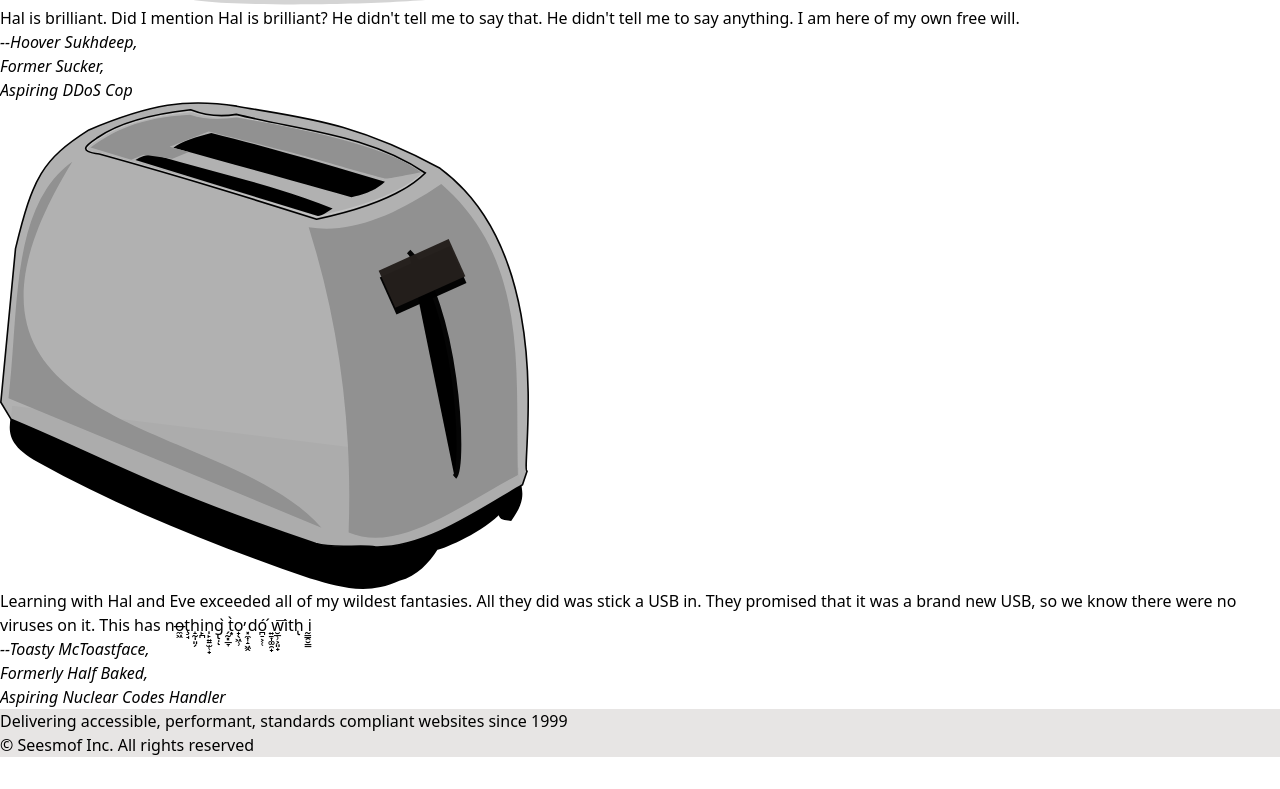
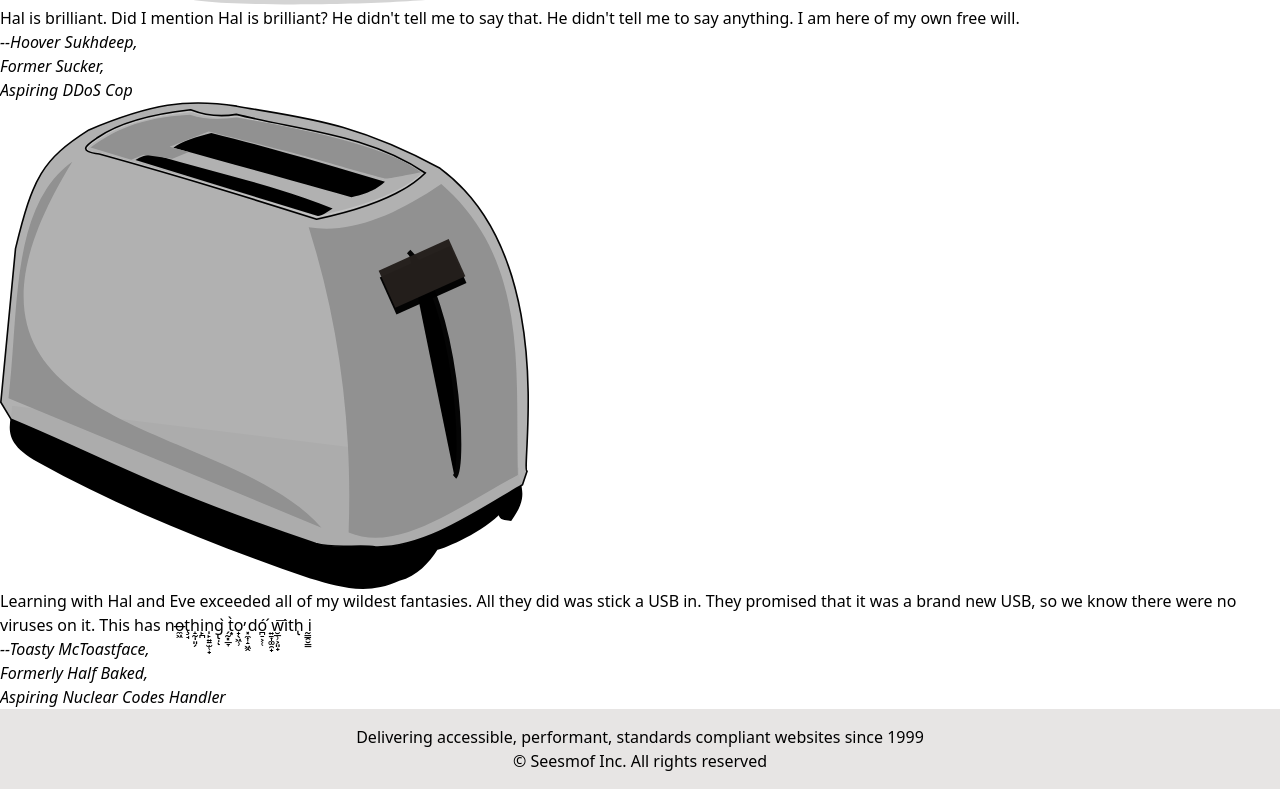
Before and after one commit to seesmof/Standardista-Website, a plain HTML site: page index.html in a window 1280 px wide. Shown: the part 4383-5172 px from the top of the page. Before the commit the page ends 5140 px from the top, so only its background shows below. Drawn offline with nearby package versions, Linux system fonts and the light colour scheme.

Commit message:
Wednesday, April 26, 2023, 11:23:47 AM Eastern European Summer Time

```diff
--- a/index.html
+++ b/index.html
@@ -255,7 +255,7 @@
       </section>
     </main>
 
-    <footer class="w-full bg-stone-200">
+    <footer class="w-full bg-stone-200 text-center p-4">
       <h2>
         Delivering accessible, performant, standards compliant websites since
         1999
```
